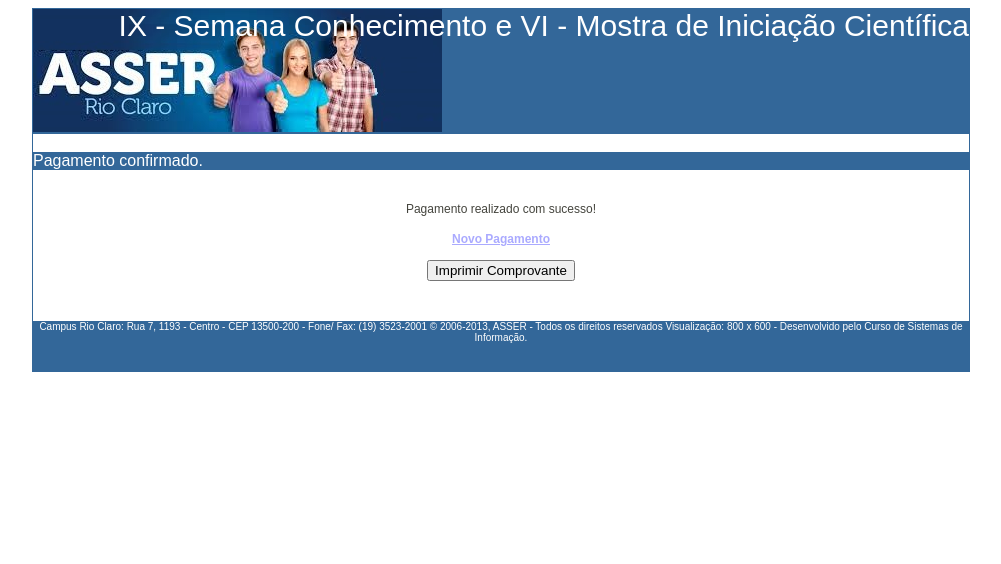
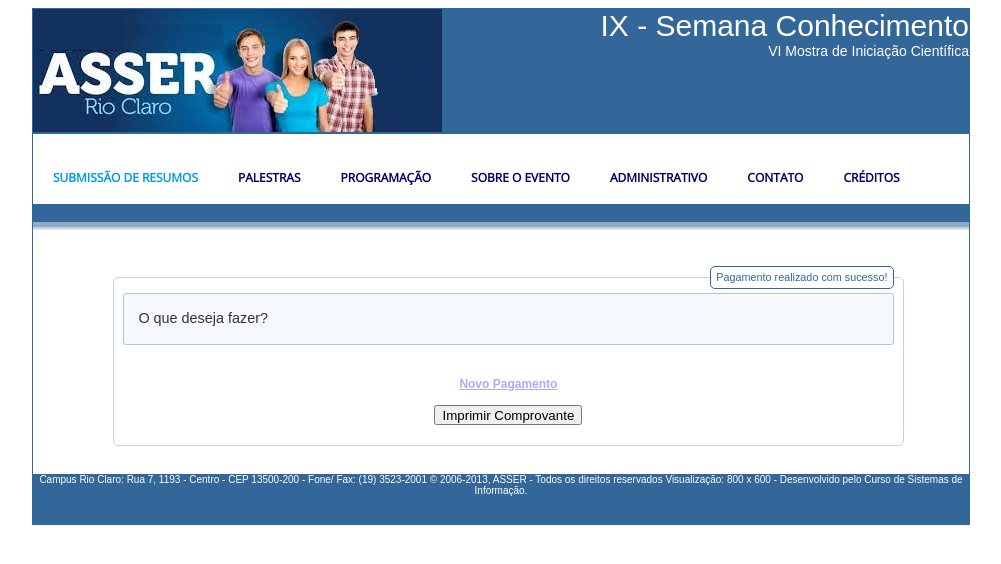
Before and after one commit to aceiro/eventosasser, a PHP site: page /adm/acesso/pagto/confirma.php in a window 1280 px wide. Shown: the top 564 px of the page, without its empty margins (139-1140 px from the left). Run offline with PHP 8.4, Linux system fonts and the light colour scheme; data that the repository does not hold is empty; some libraries are stand-ins or nearby versions.

Commit message:
Atualização do confirma pagto

```diff
--- a/adm/acesso/pagto/confirma.php
+++ b/adm/acesso/pagto/confirma.php
@@ -3,7 +3,17 @@
 <head>
 <meta charset="utf-8" />
 <title>Asser Eventos - Cadastro realizado com sucesso</title>
-<link REL=StyleSheet HREF="../../../css/estilo.css" TYPE="text/css"></head>
+
+<link rel="stylesheet" href="//code.jquery.com/ui/1.11.4/themes/redmond/jquery-ui.css">
+<script src="//code.jquery.com/jquery-1.10.2.js"></script>
+<script src="//code.jquery.com/ui/1.11.4/jquery-ui.js"></script>
+
+<link rel="stylesheet" href="../../../css/menu-styles.css" type="text/css">
+<link rel="stylesheet" href="../../../css/estilo.css" type="text/css">
+
+<script src="../../../scripts/asser-main-menu.js"></script>
+<script src="../../../scripts/asser-commum.js"></script>
+<script src="//ajax.aspnetcdn.com/ajax/jquery.validate/1.9/jquery.validate.min.js"></script>
 
 <?php
 		$codigo = $_POST['codigo'];
@@ -30,25 +40,44 @@
 <body>
 	<div id="corpo">
 
-        <div id="cabecalho">
-			IX - Semana Conhecimento e VI - Mostra de Iniciação Científica
-    	</div>
+		<div id="cabecalho">
+            IX - Semana Conhecimento
+            <div id="subcabecalho" style="font-size:14px"> VI Mostra de Iniciação Científica </div>
+        </div>
 
         <br />
 
-        <div id="mmenu">
-		Pagamento confirmado.</div>
+          <div id='cssmenu'>
+                <ul>
+                   <li class='active'><a href='../index.html'>Submissão de Resumos</a></li>
+                   <li><a href='../palestra'>Palestras</a></li>
+                   <li><a href='../programa.html'>Programação</a></li>
+                   <li><a href='#'>Sobre o evento</a></li>
+                   <li><a href='../'>Administrativo</a></li>
+                   <li><a href='../contato'>Contato</a></li>
+                   <li><a href='../creditos.html'>Créditos</a></li>
+                </ul>
+            </div>
+
+            <div id="mmenu"> &nbsp;</div>
+            <div id="mmenubar"> &nbsp;</div>
+            <div id="mmenusubbar"> &nbsp;</div>
+            <div id="mmenusubsubbar"> &nbsp;</div>
+            <br />
 
         <br />
 
         <div id="texto">
-		    <form id="cad_resumo" name="resumo" method="post" action="comprovante.php"  onSubmit="return validaCampo(); return false;">
-            	<p align="center">Pagamento realizado com sucesso!</p>
+		    <form id="cad_resumo" name="resumo" method="post" action="comprovante.php" >
 				<input type="hidden" name="codigo" value="<?php echo $codigo; ?>" />
 				<input type="hidden" name="autor" value="<?php echo $autor; ?>" />
 				<input type="hidden" name="titulo" value="<?php echo $titulo; ?>" />
 				<input type="hidden" name="tipo" value="<?php echo $tipo; ?>" />
 				<input type="hidden" name="pago" value="<?php echo $pago; ?>" />
+            	<fieldset>
+				<legend>Pagamento realizado com sucesso!</legend>
+
+				<div id="effect" class="ui-corner-all">O que deseja fazer?</div><br />
 				<p align="center"><a href="index.php">Novo Pagamento</a> </p>
 				<p align="center"><input name="comprovante" type="submit" id="comprovante" value="Imprimir Comprovante" /></p>
             </form>
```
